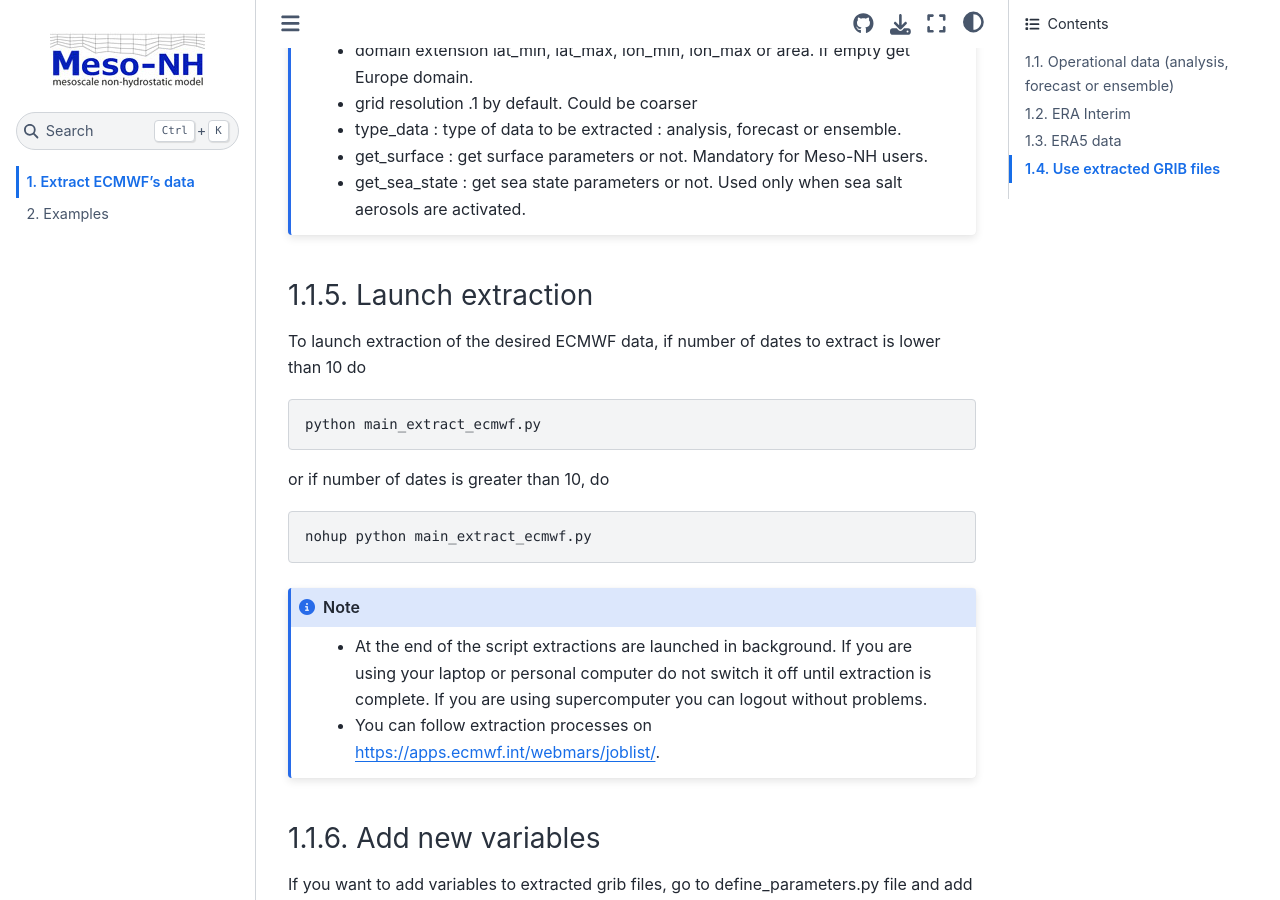
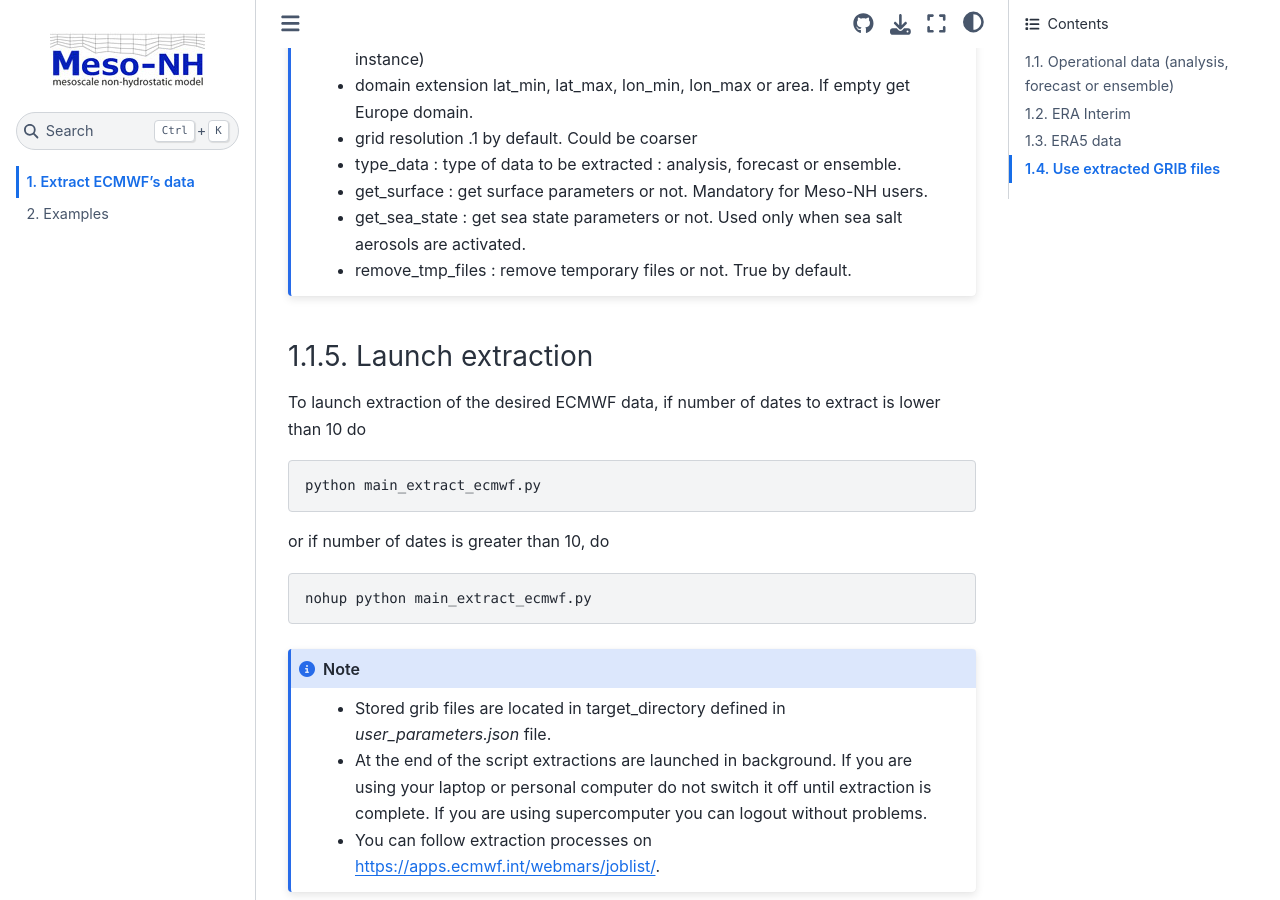
Before and after one commit to JorisPianezze/mesonh_beta_test_guide, a Sphinx documentation site: the page built from docs/source/extract_ecmwf_data/extract_ecmwf_data.rst, in a window 1280 px wide and 900 px high, scrolled down 2953 px. Built offline with Sphinx 7.4.7 and the Sphinx Book theme 1.1.4, drawn with Linux system fonts in a browser that asks for light colours; some of the changed text lies outside the part shown.

Commit message:
Add remove_tmp_files

```diff
--- a/docs/source/extract_ecmwf_data/extract_ecmwf_data.rst
+++ b/docs/source/extract_ecmwf_data/extract_ecmwf_data.rst
@@ -113,7 +113,9 @@ To define your extraction's area and dates, fill `user_parameters.json` file. Th
    "type_data"          : "analysis",
 
    "get_surface"        : true,
-   "get_sea_state"      : false
+   "get_sea_state"      : false,
+
+   "remove_tmp_files"   : true
 
    }
 
@@ -141,6 +143,8 @@ To define your extraction's area and dates, fill `user_parameters.json` file. Th
 
    * get_sea_state : get sea state parameters or not. Used only when sea salt aerosols are activated.
 
+   * remove_tmp_files : remove temporary files or not. True by default.
+
 
 Launch extraction
 **********************************
@@ -158,6 +162,8 @@ or if number of dates is greater than 10, do
    nohup python main_extract_ecmwf.py
 
 .. note::
+
+   * Stored grib files are located in target_directory defined in `user_parameters.json` file.
 
    * At the end of the script extractions are launched in background. If you are using your laptop or personal computer do not switch it off until extraction is complete. If you are using supercomputer you can logout without problems.
 
```
